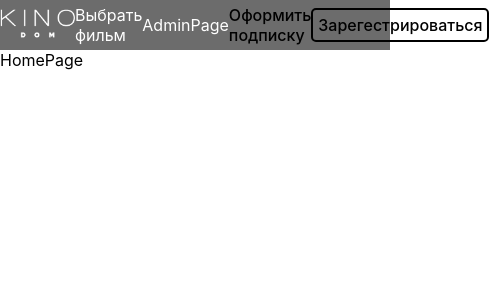
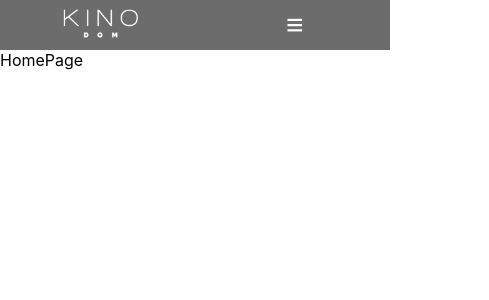
Before and after one commit to Diana230702/Gold-Cinema, a React (Create React App) app: page / in a window 390 px wide. Shown: the top 300 px of the page, 489 px wide, since content can reach past the window. Built offline with nearby package versions, Linux system fonts and the light colour scheme.

Commit message:
navbar finished

```diff
--- a/src/components/BurgerMenu/BurgerMenu.jsx
+++ b/src/components/BurgerMenu/BurgerMenu.jsx
@@ -1,24 +1,68 @@
-import { FormControl, MenuItem, Select } from "@mui/material";
-import React from "react";
-import { Link } from "react-router-dom";
+import * as React from "react";
+import Button from "@mui/material/Button";
+import Menu from "@mui/material/Menu";
+import MenuItem from "@mui/material/MenuItem";
+import { Link, useNavigate } from "react-router-dom";
+import ProductList from "../products/ProductList";
 
-const BurgerMenu = () => {
+export default function BasicMenu() {
+  const [anchorEl, setAnchorEl] = React.useState(null);
+  const open = Boolean(anchorEl);
+  const navigate = useNavigate();
+
+  const handleClick = (event) => {
+    setAnchorEl(event.currentTarget);
+  };
+  const handleClose = () => {
+    setAnchorEl(null);
+  };
+
+  const ProductListPage = (e) => {
+    navigate("/productList");
+    setAnchorEl(null);
+  };
+
+  const formOrderPage = (e) => {
+    navigate("/formOrder");
+    setAnchorEl(null);
+  };
+
+  const AdminPage = (e) => {
+    navigate("/admin");
+    setAnchorEl(null);
+  };
+
+  const AuthPage = (e) => {
+    navigate("/auth");
+    setAnchorEl(null);
+  };
+
   return (
     <div>
-      <FormControl fullWidth>
-        <Select
-          labelId="demo-simple-select-label"
-          id="demo-simple-select"
-          label="≡"
-          onChange={handleChange}
-        >
-          <MenuItem>Ten</MenuItem>
-          <MenuItem>Twenty</MenuItem>
-          <MenuItem>Thirty</MenuItem>
-        </Select>
-      </FormControl>
+      <Button
+        id="basic-button"
+        aria-controls={open ? "basic-menu" : undefined}
+        aria-haspopup="true"
+        aria-expanded={open ? "true" : undefined}
+        onClick={handleClick}
+        sx={{ color: "white", fontSize: "30px" }}
+      >
+        ≡
+      </Button>
+      <Menu
+        id="basic-menu"
+        anchorEl={anchorEl}
+        open={open}
+        onClose={handleClose}
+        MenuListProps={{
+          "aria-labelledby": "basic-button",
+        }}
+      >
+        <MenuItem onClick={ProductListPage}>Выбрать фильм</MenuItem>
+        <MenuItem onClick={AdminPage}>Админ</MenuItem>
+        <MenuItem onClick={formOrderPage}>Оформить подписку</MenuItem>
+        <MenuItem onClick={AuthPage}>Зарегестрироваться</MenuItem>
+      </Menu>
     </div>
   );
-};
-
-export default BurgerMenu;
+}
--- a/src/components/Navbar/Navbar.css
+++ b/src/components/Navbar/Navbar.css
@@ -1,4 +1,4 @@
-.navbar{
+.main-nav{
     display: flex;
     justify-content: space-around;
     align-items: center;
@@ -23,8 +23,17 @@
     list-style-type: none;
     text-decoration: none;
     color: rgb(0, 0, 0);
-
-  font-weight: 500;
-    border-radius: 5px;
+    font-weight: 500;
     background-color: transparent;
 }
+.productList-nav-link{
+    color: white;
+    list-style-type: none;
+    text-decoration: none;
+  }
+  .admin-nav-link{
+    color: white;
+    list-style-type: none;
+    text-decoration: none;
+
+    }
--- a/src/components/Navbar/Navbar.jsx
+++ b/src/components/Navbar/Navbar.jsx
@@ -3,6 +3,7 @@ import "../Navbar/Navbar.css";
 import "../Navbar/NavbarAdaptive.css";
 import { Link, useNavigate } from "react-router-dom";
 import logo from "./NavbarImages/LogoNameWhite (1).png";
+import BurgerMenu from "../BurgerMenu/BurgerMenu";
 
 const LinkStyle = {
   listStyleType: "none",
@@ -17,8 +18,8 @@ const pages = [
     link: "/",
     id: 1,
   },
-  { name: "Выбрать фильм ", link: "/productList", id: 2 },
-  { name: "AdminPage", link: "/admin", id: 3 },
+  // { name: "Выбрать фильм ", link: "/productList", id: 2 },
+  // { name: "AdminPage", link: "/admin", id: 3 },
   // { name: "Оформить подписку", link: "/formOrder", id: 4 },
   // { name: "Зарегестрироваться", link: "/auth", id: 5 },
 ];
@@ -26,7 +27,7 @@ const pages = [
 
 const Navbar = () => {
   return (
-    <div className="navbar">
+    <div className="main-nav">
       {pages.map((page) => (
         <Link
           style={LinkStyle}
@@ -37,13 +38,28 @@ const Navbar = () => {
           {page.name}
         </Link>
       ))}
-      <Link className="formOrder-btn" to="/formOrder">
+
+      <Link className="productList-nav-link" to="/productList">
+        Выбрать фильм
+      </Link>
+
+      <Link className="admin-nav-link" to="/admin">
+        Админ
+      </Link>
+
+      <Link className="formOrder-btn" to="/auth">
         Оформить подписку
       </Link>
 
       <Link className="auth-btn" to="/auth">
         Зарегестрироваться
       </Link>
+
+      <div id="burger-menu">
+        <div id="wrapper">
+          <BurgerMenu />
+        </div>
+      </div>
     </div>
   );
 };
--- a/src/components/Navbar/NavbarAdaptive.css
+++ b/src/components/Navbar/NavbarAdaptive.css
@@ -0,0 +1,52 @@
+
+
+
+@media all and (max-width: 2000px){
+    #burger-menu{
+        display: none;
+    }
+   .main-nav{
+    width: 100%;
+   }
+   .main-nav{
+    width: 100%;
+   }
+}
+
+@media all and (max-width: 1441px){
+    #burger-menu{
+        display: none;
+    }
+   .main-nav{
+    width: 100%;
+   }
+   .main-nav{
+    width: 100%;
+   }
+}
+
+
+@media all and (max-width: 1025px){
+    #burger-menu{
+        display: none;
+    }
+}
+
+@media all and (max-width: 769px){
+   #burger-menu{
+    display: flex !important;
+   }
+  .productList-nav-link{
+    display: none;
+  }
+  .admin-nav-link{
+    display: none;
+  }
+  .formOrder-btn{
+    display: none;
+  }
+  .auth-btn{
+    display: none;
+
+  }
+}
```
